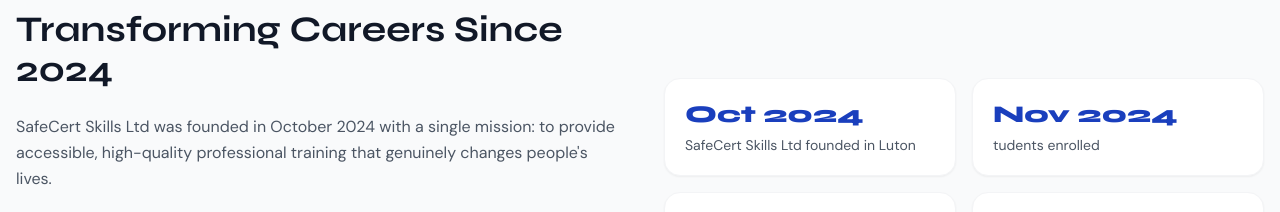
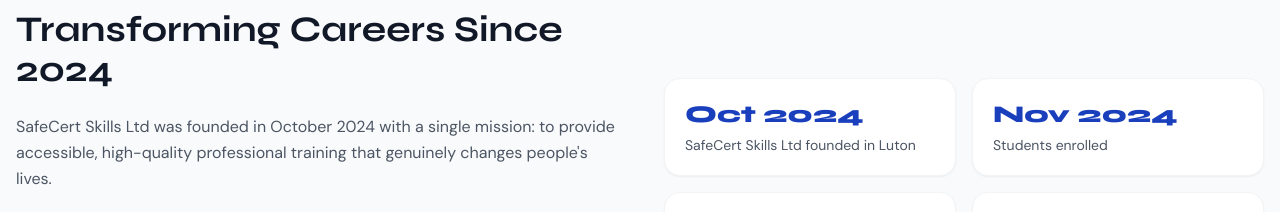
Before and after one commit to mianmazharshah18225-dotcom/SAFECERT, a Next.js app: page /about in a window 1280 px wide. Shown: the part 840-1052 px from the top of the page. Built offline with nearby package versions, Linux system fonts and the light colour scheme; no server answers; the database is empty.

Commit message:
changesssbbb

```diff
--- a/app/about/page.tsx
+++ b/app/about/page.tsx
@@ -88,7 +88,7 @@
           <div className="grid grid-cols-2 gap-4">
             {[
               { year: 'Oct 2024', event: 'SafeCert Skills Ltd founded in Luton' },
-              { year: 'Nov 2024', event: 'tudents enrolled' },
+              { year: 'Nov 2024', event: 'Students enrolled' },
               { year: 'Dec 2024', event: 'Reached 50+ students trained' },
               { year: '2025', event: '100+ graduates & growing' },
             ].map((milestone, i) => (
```
